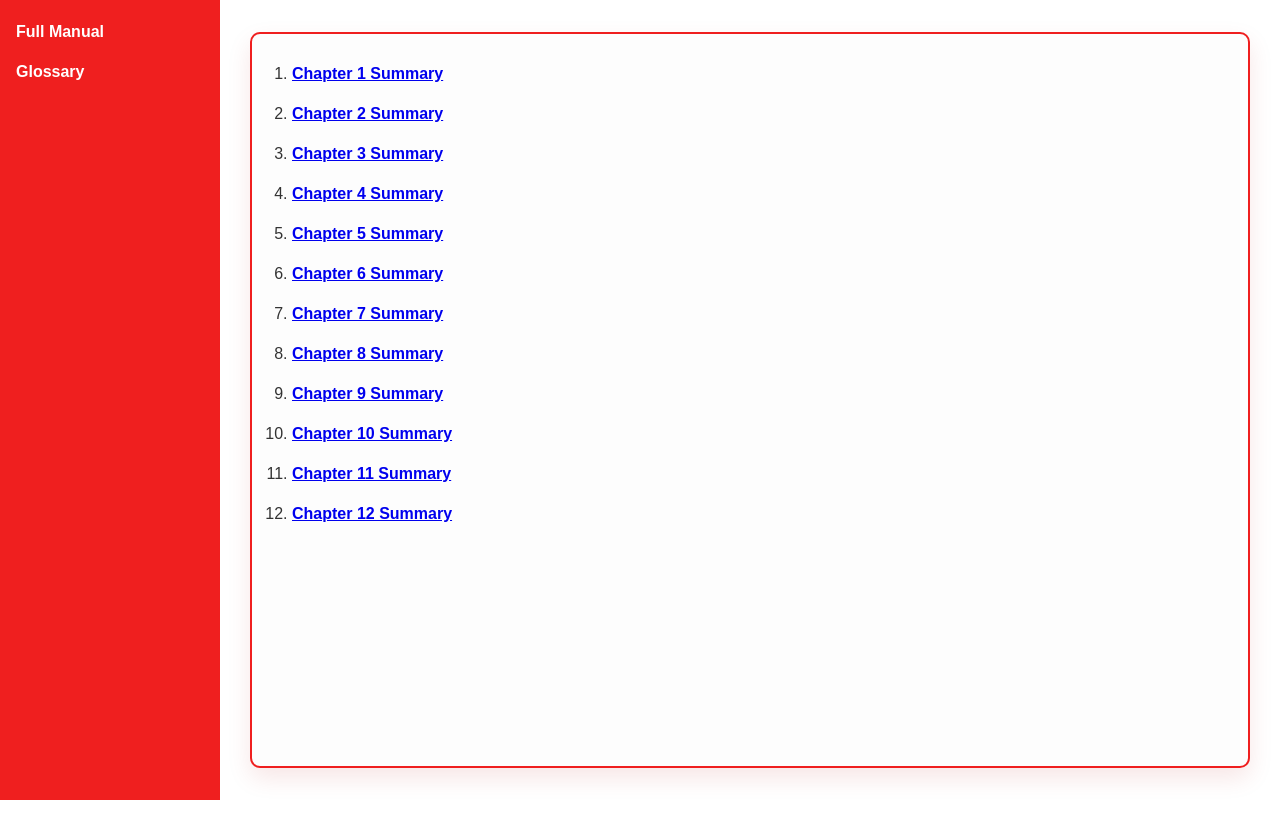
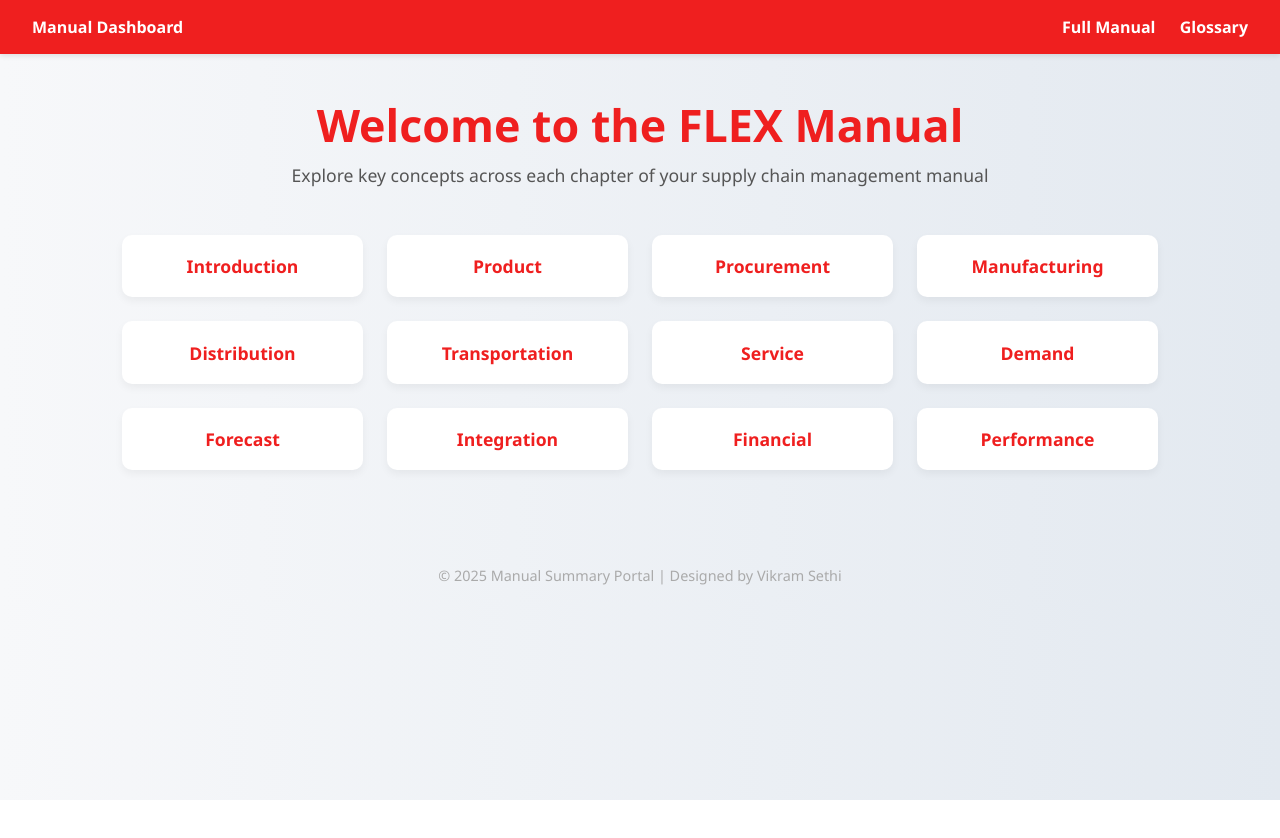
Before and after one commit to nidhiagrawal1710/FLEX-SCM-Simulation, a plain HTML site: page index.html in a window 1280 px wide. After the commit the page ends 800 px from the top, so only its background shows below. Drawn offline with Linux system fonts and the light colour scheme.

Commit message:
Update index.html

```diff
--- a/index.html
+++ b/index.html
@@ -1,35 +1,132 @@
 <!DOCTYPE html>
 <html lang="en">
 <head>
-    <meta charset="UTF-8" />
-    <meta name="viewport" content="width=device-width, initial-scale=1.0"/>
-    <title>Chapter 1: Introduction</title>
-    <link rel="stylesheet" href='style.css' >
-    <link rel="stylesheet" href='summary.css' >
+  <meta charset="UTF-8" />
+  <meta name="viewport" content="width=device-width, initial-scale=1.0"/>
+  <title>FLEX SCM Simulation</title>
+  <style>
+    * {
+      box-sizing: border-box;
+      margin: 0;
+      padding: 0;
+      font-family: 'Segoe UI', Tahoma, Geneva, Verdana, sans-serif;
+    }
 
+    body {
+      background: linear-gradient(to right, #f7f8fa, #e3e9f0);
+      color: #333;
+    }
+
+    nav {
+      background-color: #ef1f1f;
+      color: white;
+      display: flex;
+      justify-content: space-between;
+      padding: 1rem 2rem;
+      align-items: center;
+      box-shadow: 0 2px 5px rgba(0, 0, 0, 0.1);
+    }
+
+    nav a {
+      color: white;
+      margin-left: 20px;
+      text-decoration: none;
+      font-weight: bold;
+      transition: 0.3s;
+    }
+
+    nav a:hover {
+      color: #ffcc00;
+    }
+
+    header {
+      text-align: center;
+      padding: 2.5rem 1rem 1rem 1rem;
+    }
+
+    header h1 {
+      font-size: 2.8rem;
+      color: #ef1f1f;
+      margin-bottom: 0.5rem;
+    }
+
+    header p {
+      font-size: 1.1rem;
+      color: #555;
+    }
+
+    .chapter-grid {
+      display: grid;
+      grid-template-columns: repeat(auto-fit, minmax(200px, 1fr));
+      gap: 1.5rem;
+      padding: 2rem;
+      max-width: 1100px;
+      margin: auto;
+    }
+
+    .chapter-card {
+      background: white;
+      border-radius: 10px;
+      padding: 1.2rem;
+      text-align: center;
+      box-shadow: 0 4px 8px rgba(0,0,0,0.05);
+      transition: transform 0.3s ease;
+    }
+
+    .chapter-card:hover {
+      transform: translateY(-5px);
+      box-shadow: 0 8px 12px rgba(0,0,0,0.1);
+    }
+
+    .chapter-card a {
+      text-decoration: none;
+      font-weight: 600;
+      color: #ef1f1f;
+      font-size: 1.1rem;
+      display: block;
+    }
+
+    footer {
+      text-align: center;
+      margin-top: 3rem;
+      font-size: 0.9rem;
+      padding: 1rem;
+      color: #aaa;
+    }
+  </style>
 </head>
 <body>
-    <nav>
-        <a href="chp1.html"><strong>Full Manual</strong></a>
-        <a href="Glossary.html"><strong>Glossary</strong></a>
-    </nav>
 
-    <main>
-    <ol>
-        <li><a href="chapter_1_summary.html"><strong>Chapter 1 Summary</strong></a></li>
-        <li><a href="chapter_2_summary.html"><strong>Chapter 2 Summary</strong></a></li>
-        <li><a href="chapter_3_summary.html"><strong>Chapter 3 Summary</strong></a></li>
-        <li><a href="chapter_4_summary.html"><strong>Chapter 4 Summary</strong></a></li>
-        <li><a href="chapter_5_summary.html"><strong>Chapter 5 Summary</strong></a></li>
-        <li><a href="chapter_6_summary.html"><strong>Chapter 6 Summary</strong></a></li>
-        <li><a href="chapter_7_summary.html"><strong>Chapter 7 Summary</strong></a></li>
-        <li><a href="chapter_8_summary.html"><strong>Chapter 8 Summary</strong></a></li>
-        <li><a href="chapter_9_summary.html"><strong>Chapter 9 Summary</strong></a></li>
-        <li><a href="chapter_10_summary.html"><strong>Chapter 10 Summary</strong></a></li>
-        <li><a href="chapter_11_summary.html"><strong>Chapter 11 Summary</strong></a></li>
-        <li><a href="chapter_12_summary.html"><strong>Chapter 12 Summary</strong></a></li>
-    </ol>
-    </main>
+  <nav>
+    <div><strong>Manual Dashboard</strong></div>
+    <div>
+      <a href="chp1.html">Full Manual</a>
+      <a href="Glossary.html">Glossary</a>
+    </div>
+  </nav>
 
+  <header>
+    <h1>Welcome to the FLEX Manual </h1>
+    <p>Explore key concepts across each chapter of your supply chain management manual</p>
+  </header>
+
+  <section class="chapter-grid">
+    <div class="chapter-card"><a href="chapter_1_summary.html">Introduction</a></div>
+    <div class="chapter-card"><a href="chapter_2_summary.html">Product</a></div>
+    <div class="chapter-card"><a href="chapter_3_summary.html">Procurement</a></div>
+    <div class="chapter-card"><a href="chapter_4_summary.html">Manufacturing</a></div>
+    <div class="chapter-card"><a href="chapter_5_summary.html">Distribution</a></div>
+    <div class="chapter-card"><a href="chapter_6_summary.html">Transportation</a></div>
+    <div class="chapter-card"><a href="chapter_7_summary.html">Service</a></div>
+    <div class="chapter-card"><a href="chapter_8_summary.html">Demand</a></div>
+    <div class="chapter-card"><a href="chapter_9_summary.html">Forecast</a></div>
+    <div class="chapter-card"><a href="chapter_10_summary.html">Integration</a></div>
+    <div class="chapter-card"><a href="chapter_11_summary.html">Financial</a></div>
+    <div class="chapter-card"><a href="chapter_12_summary.html">Performance</a></div>
+  </section>
+
+  <footer>
+    &copy; 2025 Manual Summary Portal | Designed by Vikram Sethi
+  </footer>
 </body>
 </html>
```
